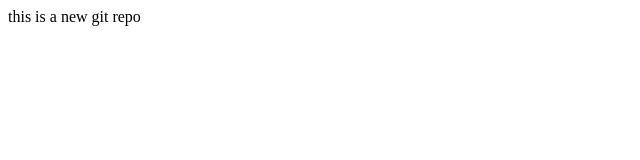
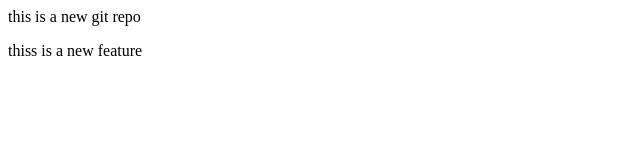
Before and after one commit to Siddharth-here/localrepo, a plain HTML site: page index.html in a window 1280 px wide. Shown: the whole page, without its empty margins (0-640 px from the left). Drawn offline with Linux system fonts and the light colour scheme.

Commit message:
add new feature

```diff
--- a/index.html
+++ b/index.html
@@ -1 +1,2 @@
 <p> this is a new git repo</p>
+<p> thiss is a new feature</p>
```
